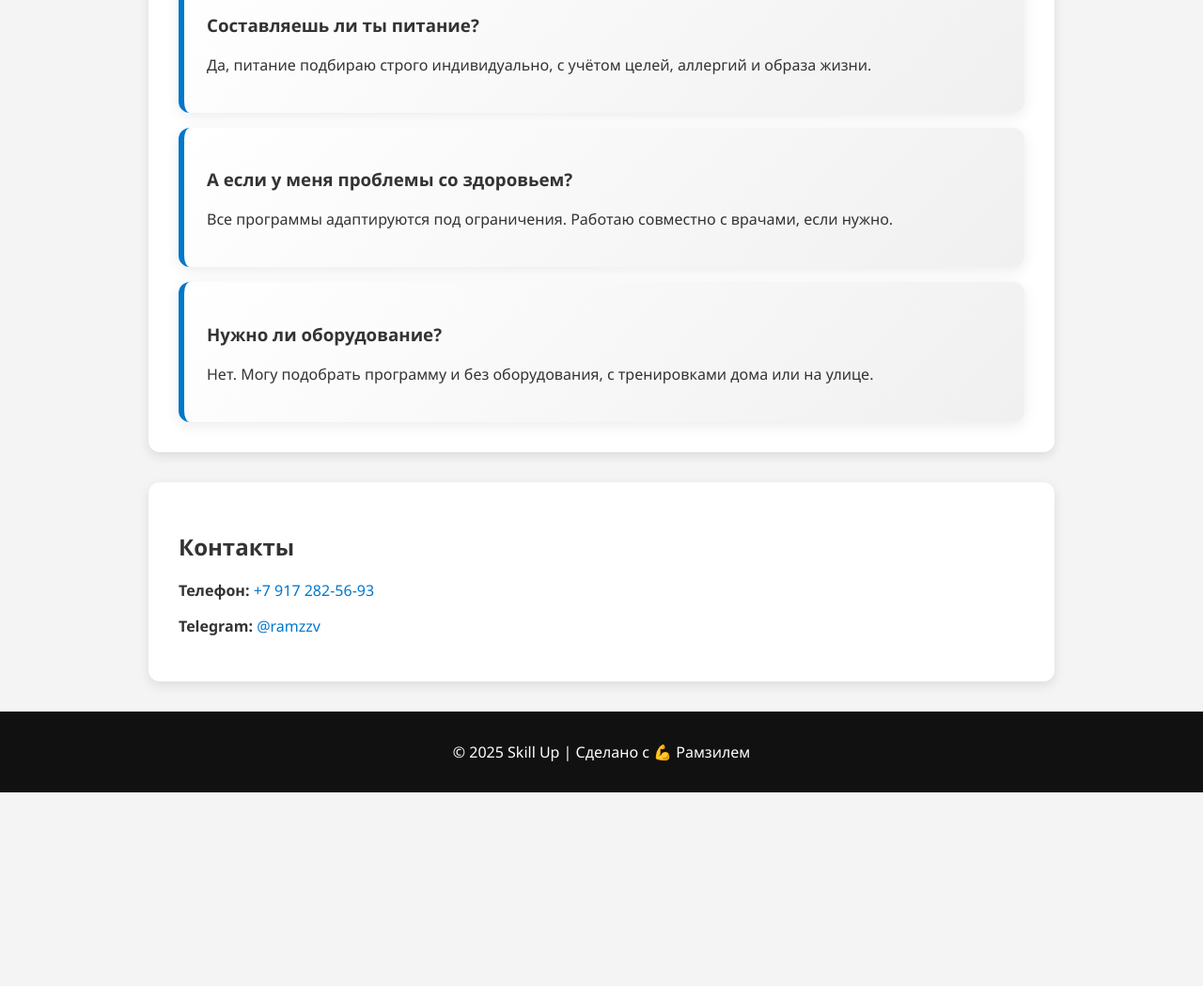
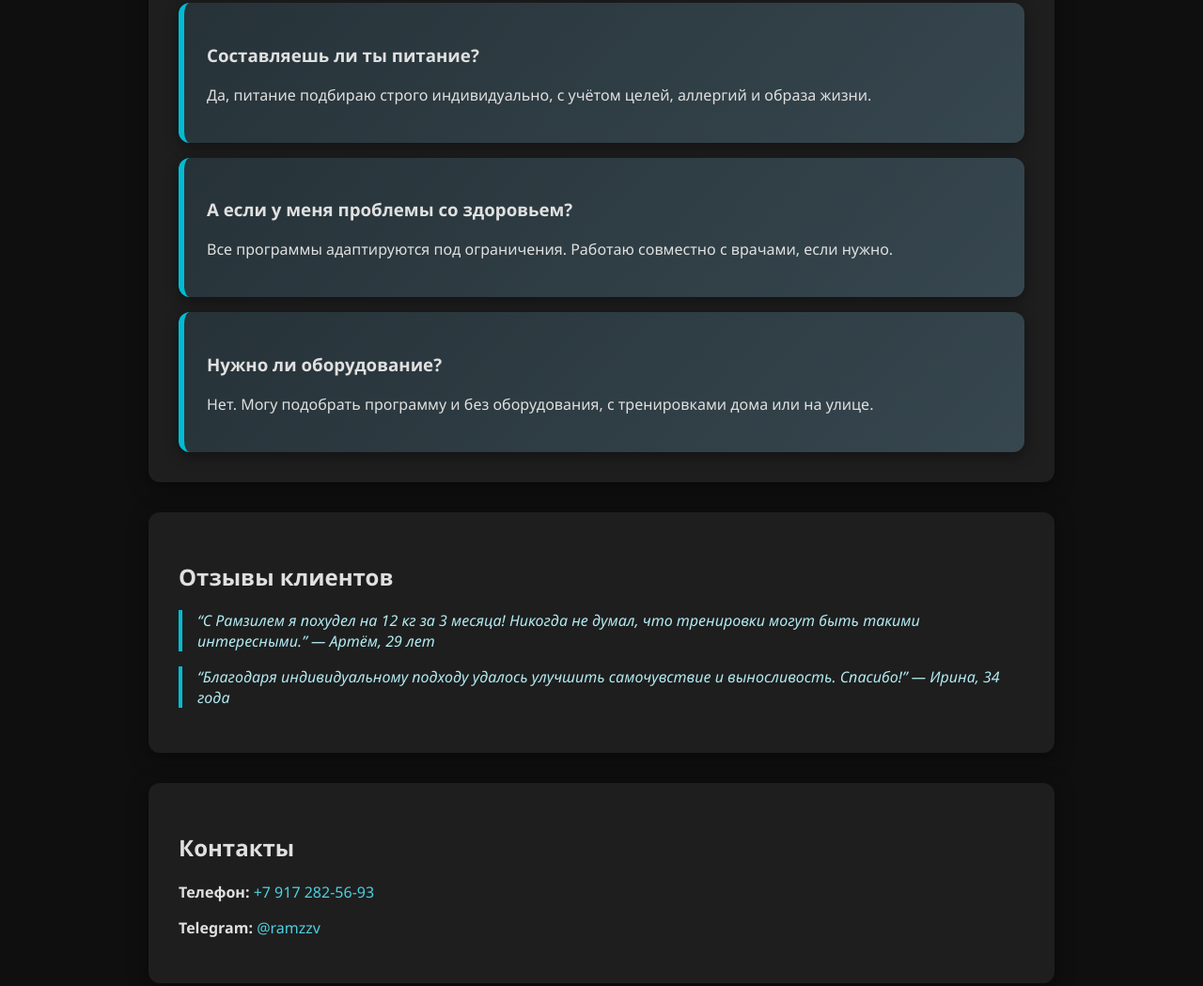
Before and after one commit to Axionyxb/izikeys, a plain HTML site: page index.html in a window 1280 px wide. Shown: the part 1235-2284 px from the top of the page at 94% size. Before the commit the page ends 2078 px from the top, so only its background shows below. Drawn offline with Linux system fonts and the light colour scheme.

Commit message:
Add files via upload

```diff
--- a/index.html
+++ b/index.html
@@ -10,12 +10,12 @@
       font-family: 'Segoe UI', sans-serif;
       margin: 0;
       padding: 0;
-      background: #f4f4f4;
-      color: #333;
+      background: #0f0f0f;
+      color: #e0e0e0;
     }
 
     header {
-      background: #111;
+      background: linear-gradient(135deg, #0d47a1, #1976d2);
       color: #fff;
       padding: 2rem;
       text-align: center;
@@ -32,19 +32,13 @@
       margin: auto;
     }
 
-    .intro {
-      background: #fff;
+    .intro, .plan, .faq, .contacts, .testimonials {
+      margin-top: 2rem;
+      background: #1e1e1e;
       border-radius: 12px;
       padding: 2rem;
-      box-shadow: 0 4px 12px rgba(0,0,0,0.1);
-    }
-
-    .plan, .faq, .contacts {
-      margin-top: 2rem;
-      background: #fff;
-      border-radius: 12px;
-      padding: 2rem;
-      box-shadow: 0 4px 12px rgba(0,0,0,0.1);
+      box-shadow: 0 4px 20px rgba(0,0,0,0.5);
+      animation: fadeInUp 0.6s ease forwards;
     }
 
     .faq-cards {
@@ -56,18 +50,18 @@
 
     .card {
       flex: 1 1 calc(50% - 1rem);
-      background: linear-gradient(135deg, #ffffff, #f0f0f0);
+      background: linear-gradient(135deg, #263238, #37474f);
       border-radius: 12px;
       padding: 1.5rem;
-      box-shadow: 0 4px 15px rgba(0, 0, 0, 0.08);
+      box-shadow: 0 4px 15px rgba(0, 0, 0, 0.4);
       transition: all 0.3s ease;
-      border-left: 6px solid #0077cc;
+      border-left: 6px solid #00bcd4;
     }
 
     .card:hover {
       transform: translateY(-5px);
-      box-shadow: 0 10px 25px rgba(0, 119, 204, 0.2);
-      border-left-color: #005fa3;
+      box-shadow: 0 10px 25px rgba(0, 188, 212, 0.3);
+      border-left-color: #00acc1;
     }
 
     @media (max-width: 600px) {
@@ -79,18 +73,37 @@
     footer {
       text-align: center;
       padding: 2rem;
-      background: #111;
+      background: #0d47a1;
       color: #fff;
       margin-top: 2rem;
     }
 
     a {
-      color: #0077cc;
+      color: #4dd0e1;
       text-decoration: none;
     }
 
     a:hover {
       text-decoration: underline;
+    }
+
+    .testimonials blockquote {
+      font-style: italic;
+      border-left: 4px solid #00bcd4;
+      padding-left: 1rem;
+      margin: 1rem 0;
+      color: #b2ebf2;
+    }
+
+    @keyframes fadeInUp {
+      from {
+        opacity: 0;
+        transform: translateY(20px);
+      }
+      to {
+        opacity: 1;
+        transform: translateY(0);
+      }
     }
   </style>
 </head>
@@ -145,6 +158,12 @@
   </div>
 </section>
 
+<section class="testimonials">
+  <h2>Отзывы клиентов</h2>
+  <blockquote>“С Рамзилем я похудел на 12 кг за 3 месяца! Никогда не думал, что тренировки могут быть такими интересными.” — Артём, 29 лет</blockquote>
+  <blockquote>“Благодаря индивидуальному подходу удалось улучшить самочувствие и выносливость. Спасибо!” — Ирина, 34 года</blockquote>
+</section>
+
 <section class="contacts">
   <h2>Контакты</h2>
   <p><strong>Телефон:</strong> <a href="tel:+79172825693">+7 917 282-56-93</a></p>
```
